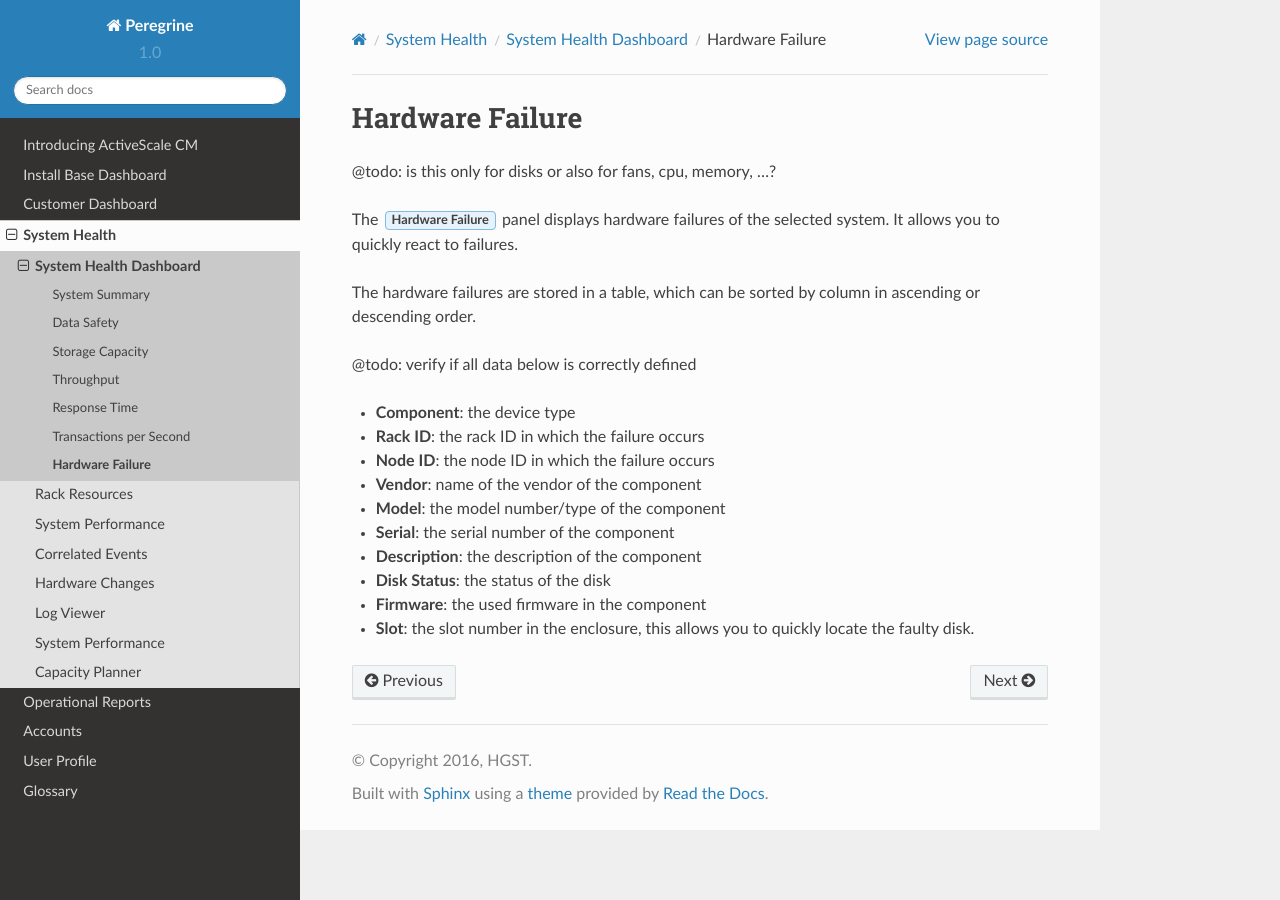
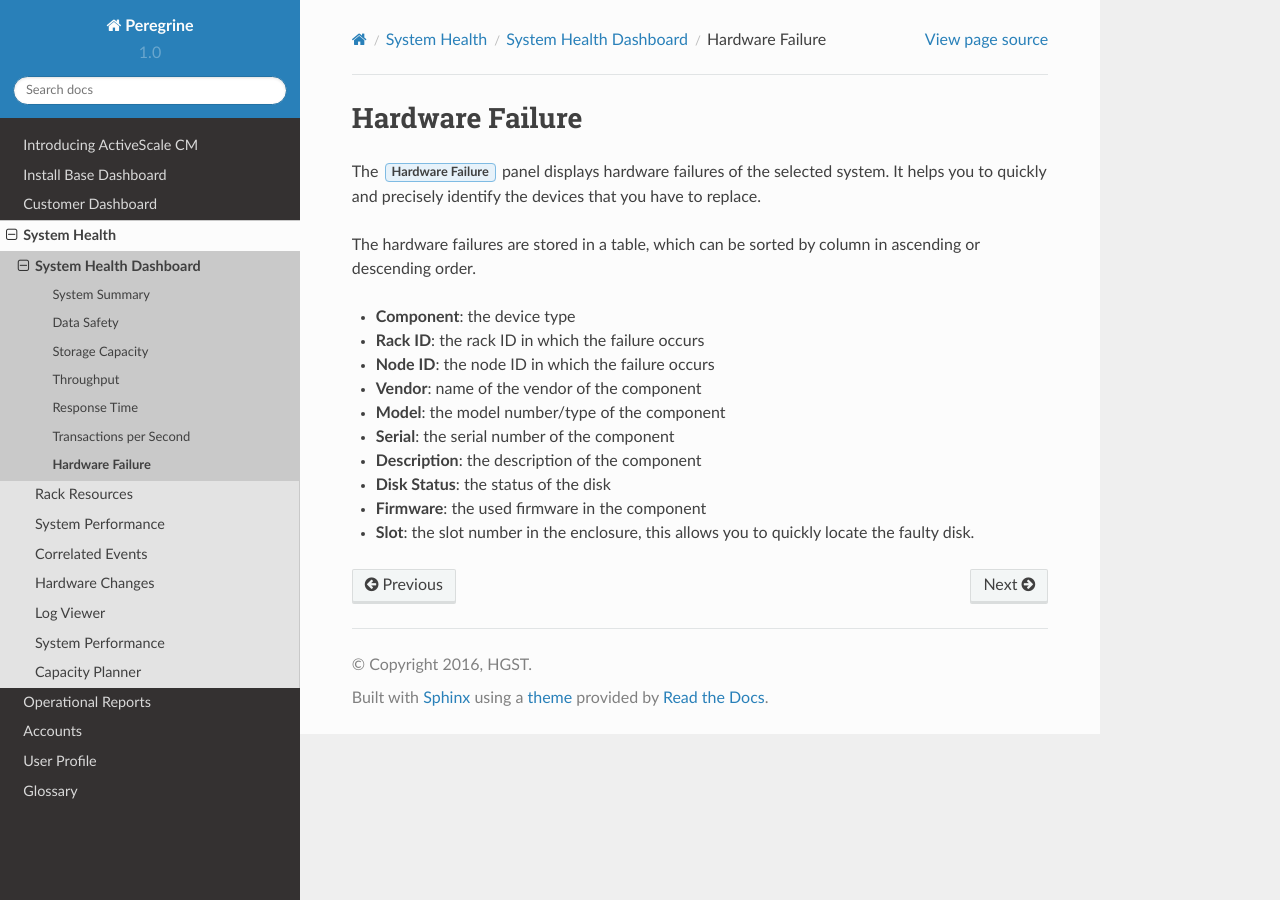
Before and after one commit to tdewolf/peregrine, a Sphinx documentation site: the page built from source/system_health/syshealth_dashboard/hw_failure.rst, in a window 1280 px wide. Built offline with Sphinx 7.4.7 and the Read the Docs theme 2.0.0, drawn with Linux system fonts in a browser that asks for light colours.

Commit message:
add hw changes documentation + check hw failure table information

```diff
--- a/source/system_health/syshealth_dashboard/hw_failure.rst
+++ b/source/system_health/syshealth_dashboard/hw_failure.rst
@@ -3,15 +3,11 @@
 Hardware Failure
 ================
 
-@todo: is this only for disks or also for fans, cpu, memory, ...?
-
-The :guilabel:`Hardware Failure` panel displays hardware failures of the selected system. It allows you
-to quickly react to failures.
+The :guilabel:`Hardware Failure` panel displays hardware failures of the selected system. It helps you
+to quickly and precisely identify the devices that you have to replace.
 
 The hardware failures are stored in a table, which can be sorted by column in ascending or descending
 order.
-
-@todo: verify if all data below is correctly defined
 
 * **Component**: the device type
 * **Rack ID**: the rack ID in which the failure occurs
```
Also changed, not shown: source/system_health/syshealth_hw_changes/syshealth_hw_changes.rst (+12 -1 lines), source/system_health/syshealth_resources/inventory/storage_enclosure_inventory.rst (+11 -0 lines).
